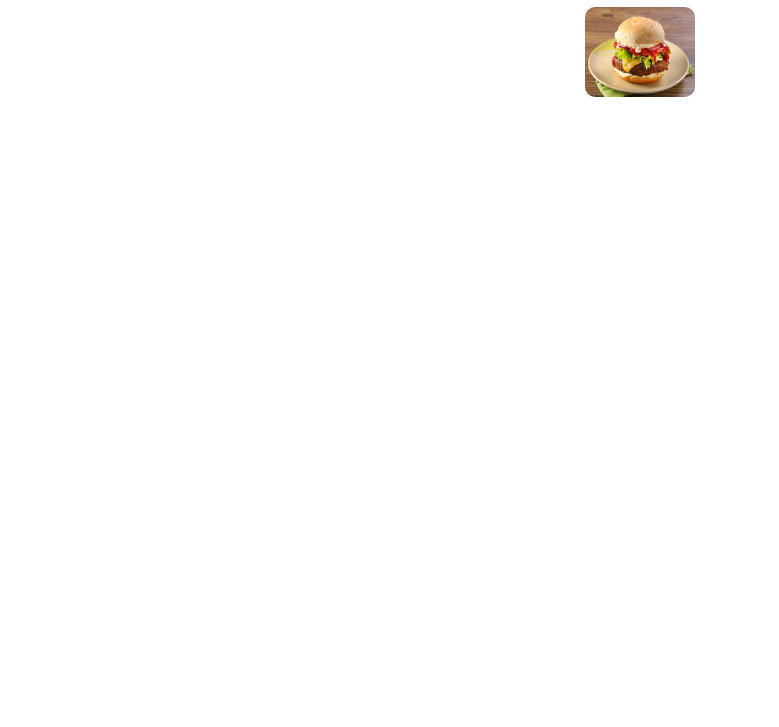
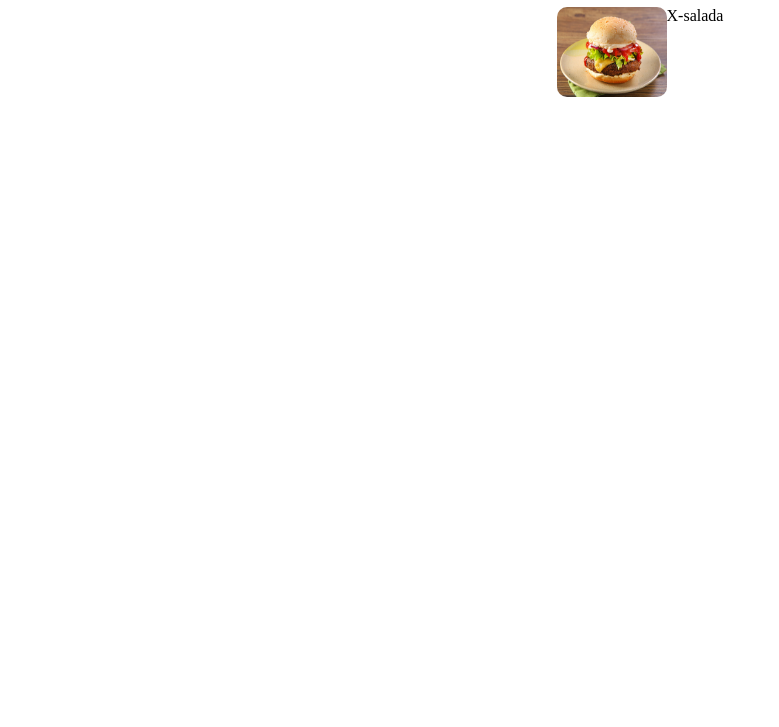
Before and after one commit to Dev-Ericles/2DS_GA_PARAH_LANCHES, a plain HTML site: page lanches.html in a window 1280 px wide. Shown: the part 73-800 px from the top of the page, without its empty margins (0-779 px from the left). Drawn offline with Linux system fonts and the light colour scheme.

Commit message:
Update lanches.html

```diff
--- a/lanches.html
+++ b/lanches.html
@@ -11,6 +11,7 @@
   <div class="produto">
    <img src="img/x-salada.jpg">
   </div>
+  <span class="titulo_produto">X-salada</span>
 </div>
 </body>
 </html>
```
